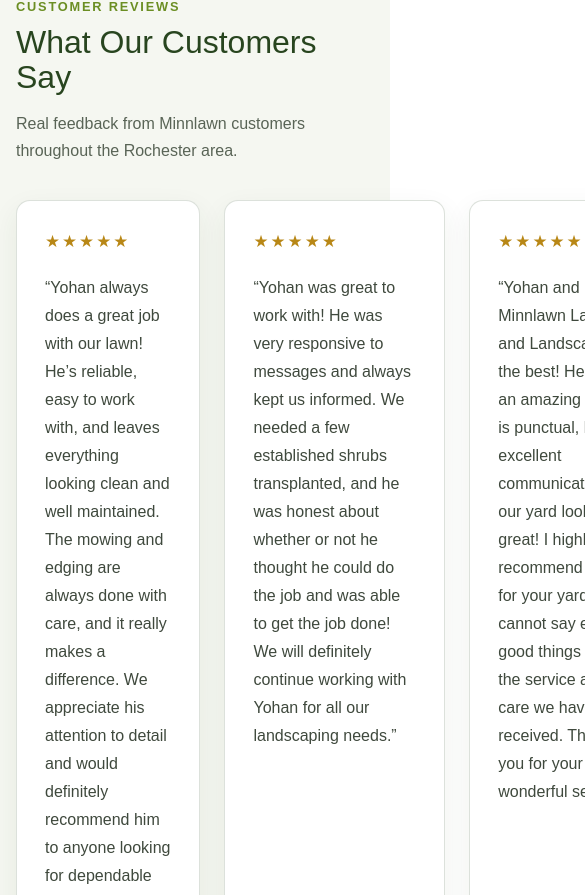
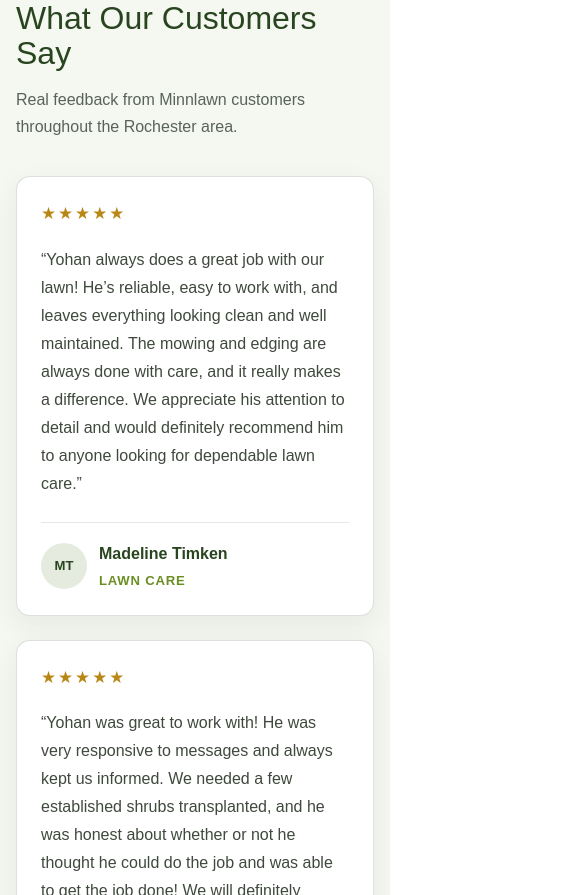
Before and after one commit to Yohan-minnlawn/minnlawn, a Next.js app: page / in a window 390 px wide. Shown: the part 4649-5544 px from the top of the page, 585 px wide, since content can reach past the window. Built offline with nearby package versions, Linux system fonts and the light colour scheme.

Commit message:
Improve review responsiveness

```diff
--- a/app/globals.css
+++ b/app/globals.css
@@ -1363,6 +1363,19 @@
   }
 }
 
+@media (max-width: 1100px) {
+  .reviews-preview__grid {
+    grid-template-columns: repeat(2, minmax(0, 1fr));
+  }
+
+  .review-card:last-child {
+    grid-column: 1 / -1;
+    width: 100%;
+    max-width: calc(50% - 12px);
+    justify-self: center;
+  }
+}
+
 /* Tablet / smaller desktop */
 @media (max-width: 960px) {
   .services-grid {
@@ -1636,6 +1649,23 @@
     padding: 30px 26px;
   }
 
+  .reviews-preview {
+    padding: 64px 0;
+  }
+
+  .reviews-preview__grid {
+    grid-template-columns: 1fr;
+  }
+
+  .review-card:last-child {
+    grid-column: auto;
+    max-width: none;
+  }
+
+  .review-card {
+    padding: 24px;
+  }
+
   .gallery-page {
     padding: 40px 0 72px;
   }
```
